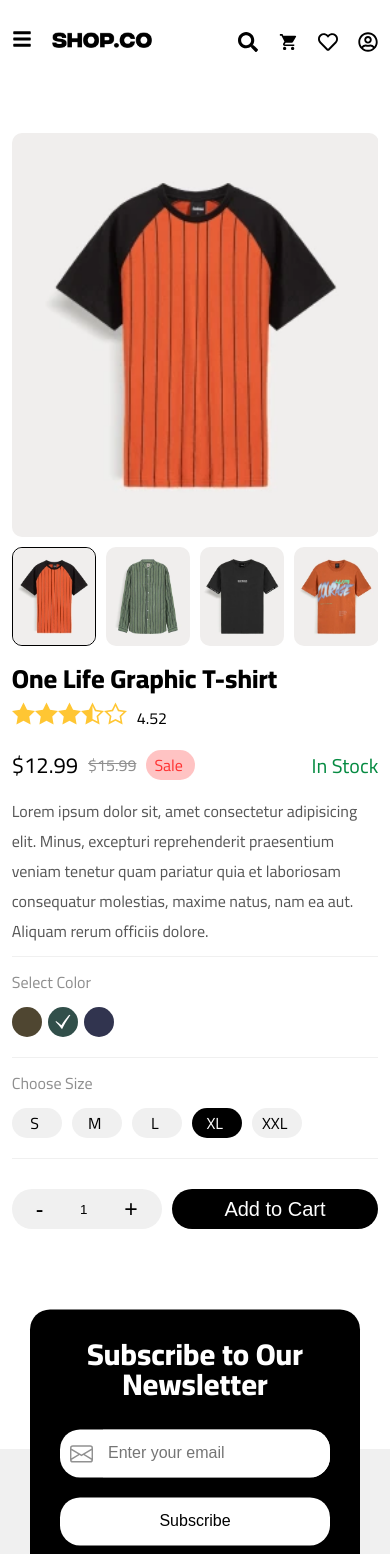
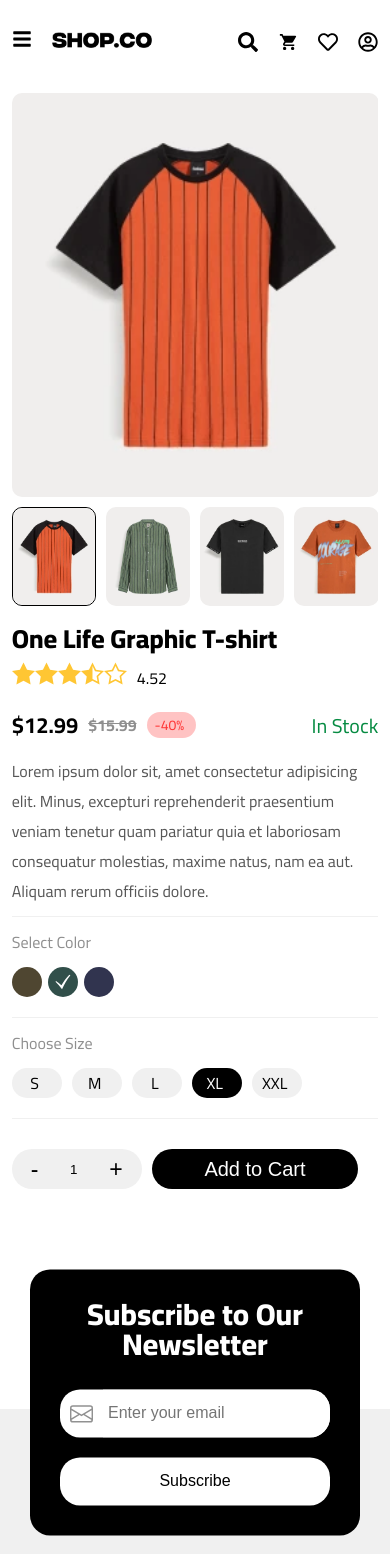
Before and after one commit to Wagih-13/Shop-Co, a Next.js app: page /product/1 in a window 390 px wide. Shown: the top 1554 px of the page. Built offline with nearby package versions, Linux system fonts and the light colour scheme.

Commit message:
add more details

```diff
--- a/app/(pages)/product/[productId]/style.scss
+++ b/app/(pages)/product/[productId]/style.scss
@@ -42,6 +42,8 @@
 }
 
 @media (max-width: 768px) {
+  .productDerails {
+    margin: 10px 0px 50px !important;
     .productMainDetails {
       flex-direction: column !important;
       .productImages {
@@ -52,3 +54,4 @@
       }
     }
   }
+}
--- a/app/(pages)/product/[productId]/ui/imagesSlider/ImagesSlider.jsx
+++ b/app/(pages)/product/[productId]/ui/imagesSlider/ImagesSlider.jsx
@@ -1,16 +1,18 @@
-import { useEffect, useRef, useState } from "react";
+import { Fragment, useEffect, useRef, useState } from "react";
 import { Swiper, SwiperSlide } from "swiper/react";
 import "swiper/css";
 import "swiper/css/free-mode";
 import "swiper/css/navigation";
 import "swiper/css/thumbs";
 import { FreeMode, Navigation, Thumbs } from "swiper/modules";
+import { useWindowSize } from "react-use";
 import "./style.scss";
 
 export default function ImagesSlider({ productImages }) {
   const [thumbsSwiper, setThumbsSwiper] = useState(null);
   const [height, setHeight] = useState(null);
   const displayedImage = useRef(null);
+  const { width } = useWindowSize();
 
   const updateHeight = () => {
     if (displayedImage.current) {
@@ -19,10 +21,14 @@ export default function ImagesSlider({ productImages }) {
   };
 
   useEffect(() => {
-    updateHeight();
-    window.addEventListener("resize", updateHeight);
+    if (typeof window !== "undefined") {
+      updateHeight();
+      window.addEventListener("resize", updateHeight);
+    }
     return () => {
-      window.removeEventListener("resize", updateHeight);
+      if (typeof window !== "undefined") {
+        window.removeEventListener("resize", updateHeight);
+      }
     };
   }, [displayedImage.current]);
 
@@ -30,28 +36,27 @@ export default function ImagesSlider({ productImages }) {
     <>
       <div className="imageSlider">
         <Swiper
+          key={"imageSlider"}
           onSwiper={setThumbsSwiper}
           spaceBetween={10}
           grabCursor={true}
           slidesPerView={4}
           freeMode={true}
           watchSlidesProgress={true}
-          direction={window.innerWidth <= 769 ? "horizontal" : "vertical"}
+          direction={width <= 769 ? "horizontal" : "vertical"}
           className="remainingImages"
-          style={
-            window.innerWidth <= 769 ? { height: "auto" } : { height: height }
-          }
+          style={width <= 769 ? { height: "auto" } : { height: height }}
           modules={[FreeMode, Navigation, Thumbs]}
         >
           {Array(8)
             .fill(null)
             .map((_, index) => {
               return (
-                <>
+                <Fragment key={index}>
                   <SwiperSlide>
                     <img src={`/images/image ${index + 1}.webp`} />
                   </SwiperSlide>
-                </>
+                </Fragment>
               );
             })}
         </Swiper>
@@ -68,11 +73,11 @@ export default function ImagesSlider({ productImages }) {
             .fill(null)
             .map((_, index) => {
               return (
-                <>
+                <Fragment key={index}>
                   <SwiperSlide>
                     <img src={`/images/image ${index + 1}.webp`} />
                   </SwiperSlide>
-                </>
+                </Fragment>
               );
             })}
         </Swiper>
--- a/app/(pages)/product/[productId]/ui/productInfo/ProductInfo.tsx
+++ b/app/(pages)/product/[productId]/ui/productInfo/ProductInfo.tsx
@@ -22,7 +22,7 @@ const ProductInfo = () => {
           <div className="price">
             <span className="newPrice">$12.99</span>
             <span className="oldPrice">$15.99</span>
-            <span className="sale">Sale</span>
+            <span className="sale">-40%</span>
           </div>
           <div className="availability">
             <span className="availabilityText">In Stock</span>
--- a/app/(pages)/product/[productId]/ui/productInfo/style.scss
+++ b/app/(pages)/product/[productId]/ui/productInfo/style.scss
@@ -24,18 +24,21 @@
       @include flexBox(flex-start, center, 10px);
       .newPrice {
         font-size: $xlFont;
+        font-weight: bold;
       }
       .oldPrice {
         font-size: $lFont;
         color: $grayColor;
         text-decoration: line-through;
         font-size: $mFont;
+        font-weight: bold;
       }
       .sale {
         @include borderBox(none, 20px);
         background-color: #ff33334b;
         padding-inline: 8px 12px;
         color: #ff3333;
+        font-size: $sFont;
       }
     }
     .availabilityText {
@@ -97,6 +100,7 @@
       }
     }
   }
+
   .addToCart {
     padding: 20px 0px;
     width: 100%;
@@ -109,6 +113,7 @@
       color: white;
       padding: 8px 12px;
       height: 40px;
+      overflow: hidden;
       input {
         background-color: transparent;
         outline: none;
@@ -142,7 +147,10 @@
   }
 }
 
-@media (max-width: 991px) {
+@media (max-width: 768px) {
   .addToCart {
+    .editQuantity {
+      width: 130px !important;
+    }
   }
 }
--- a/app/components/footer/Footer.tsx
+++ b/app/components/footer/Footer.tsx
@@ -8,7 +8,7 @@ const Footer = () => {
       <div className="footer">
         <div className="container">
           <div className="subscribeBox">
-            <h2>Subscribe to Our Newsletter</h2>
+            <span className="subscribeBoxText">Subscribe to Our Newsletter</span>
             <form>
               <div className="inputBox">
                 <BsEnvelope />
--- a/app/components/footer/footerStyle.scss
+++ b/app/components/footer/footerStyle.scss
@@ -18,7 +18,7 @@
       @include borderBox(none, 20px);
       background-color: $secondaryColor;
       @include flexBox(space-between, center, 20px);
-      & > h2 {
+      .subscribeBoxText {
         color: $whiteColor;
         @extend %headeTitle;
         margin-bottom: 10px;
@@ -126,7 +126,7 @@
     form {
       width: 100% !important;
     }
-    & > h2 {
+    .subscribeBoxText {
       width: 100% !important;
       text-align: center;
     }
@@ -135,10 +135,9 @@
 
 @media ($tabletScreen) {
   .subscribeBox {
-    & > h2 {
+    .subscribeBoxText {
       width: 100% !important;
       text-align: center;
-
     }
   }
   .footerLinks {
--- a/package.json
+++ b/package.json
@@ -24,6 +24,7 @@
     "react-loading-skeleton": "^3.5.0",
     "react-responsive": "^10.0.0",
     "react-slick": "^0.30.2",
+    "react-use": "^17.6.0",
     "sass": "^1.80.4",
     "slick-carousel": "^1.8.1",
     "swiper": "^11.1.15"
```
Also changed, not shown: 1 other file (tests, documents, lock files or other folders). Lines whose indentation alone changed are shown as unchanged.
